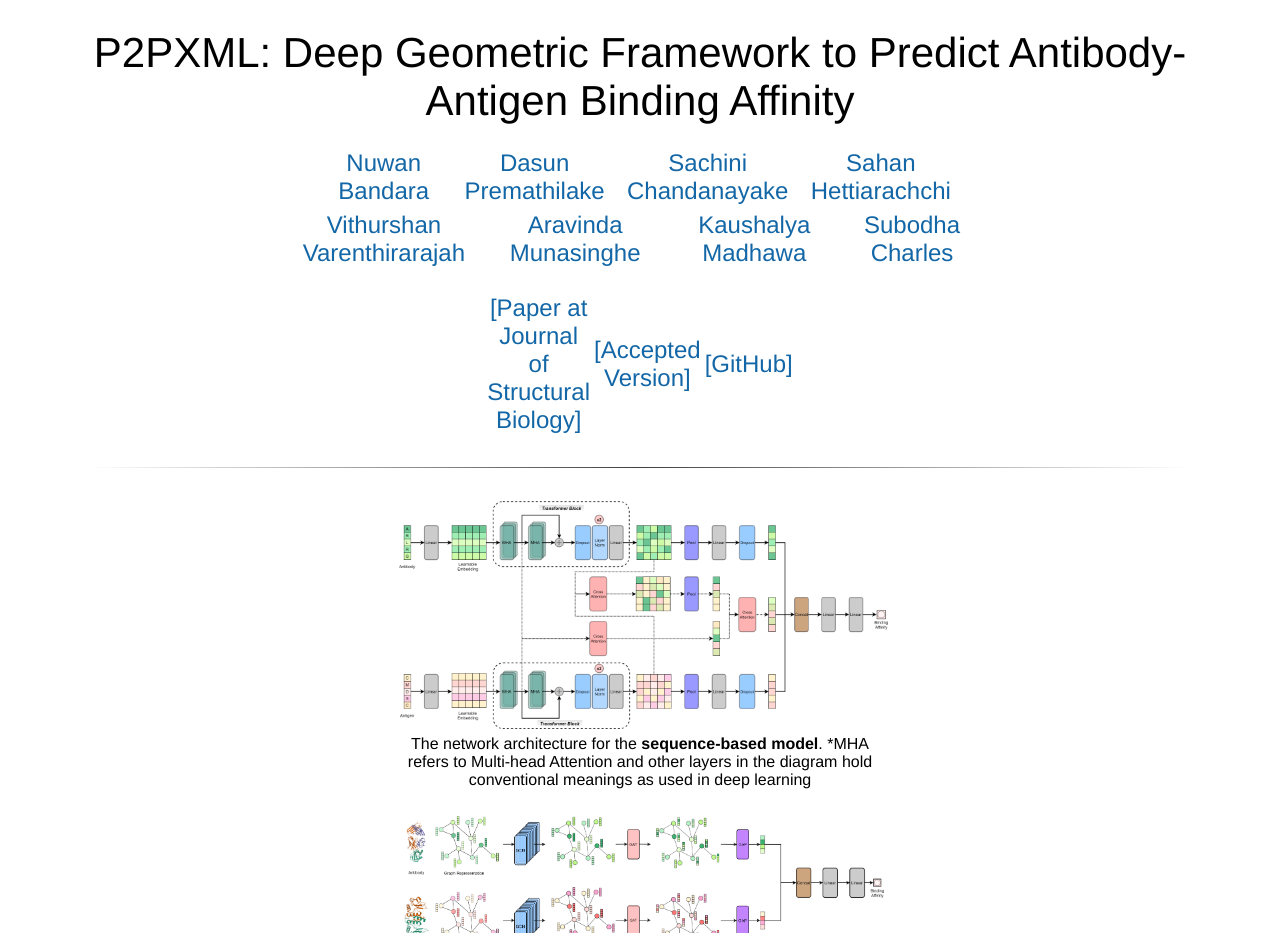
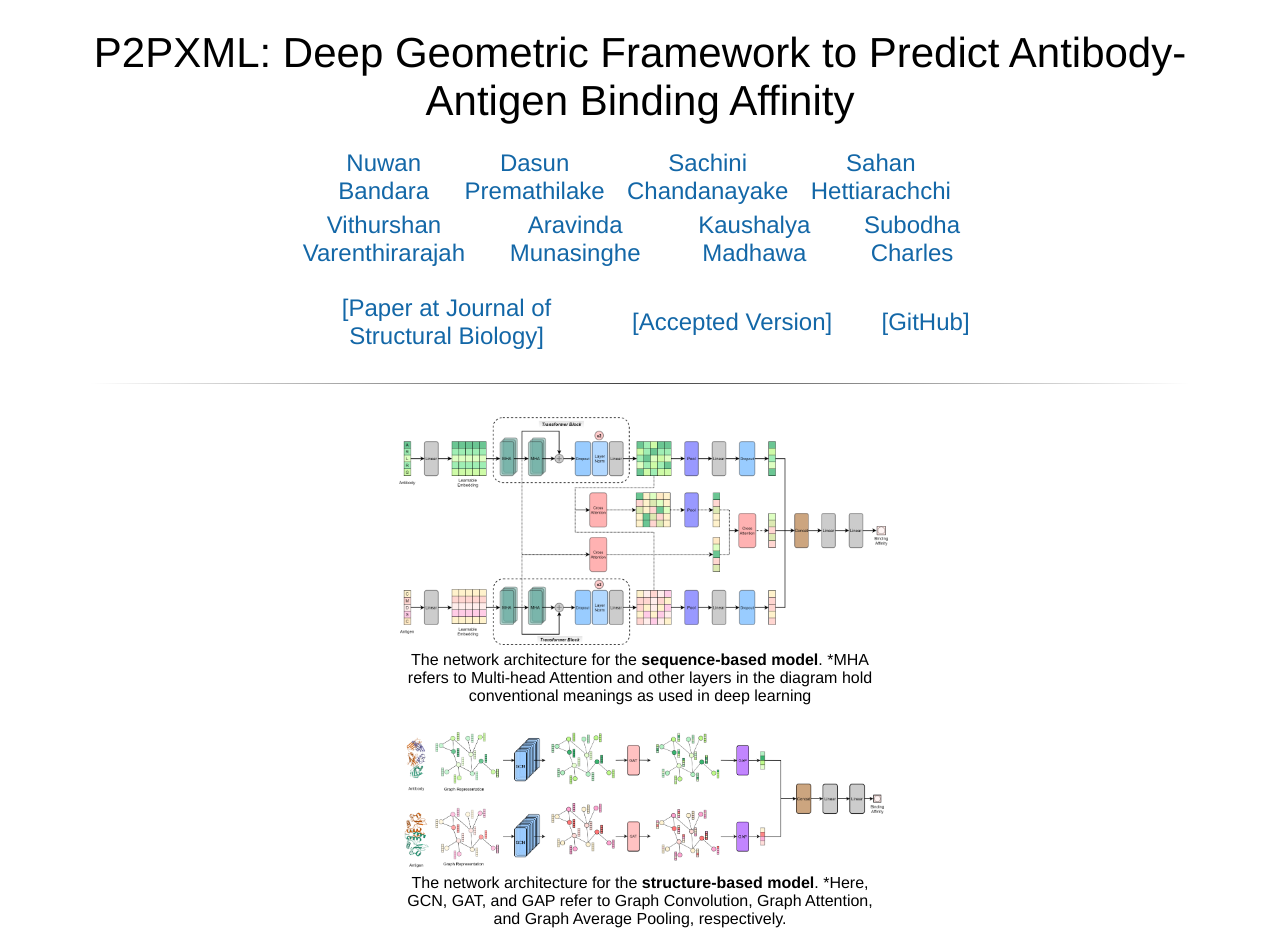
Before and after one commit to Drug-Discovery-ENTC/p2pxml, a plain HTML site: page index.html in a window 1280 px wide. Shown: the top 933 px of the page. Drawn offline with Linux system fonts and the light colour scheme; a script that the page names is missing.

Commit message:
Update index.html with accepted version

```diff
--- a/index.html
+++ b/index.html
@@ -191,7 +191,7 @@
 			</table>
 		<br>
 
-			<table align=center width=250px>
+			<table align=center width=700px>
 				<tr>
 					<td align=center width=300px>
 						<div style="text-align: center;">
@@ -200,7 +200,7 @@
 					</td>
 					<td align=center width=250px>
 						<div style="text-align: center;">
-							<span style="font-size:24px"><a href='https://github.com/Drug-Discovery-ENTC/p2pxml/blob/github-page/resources/p2pxml_accepted_version_reduced.pdf'>[Accepted Version]</a></span><br>
+							<span style="font-size:24px"><a href='resources/p2pxml_accepted_version_reduced.pdf'>[Accepted Version]</a></span><br>
 						</div>
 					</td>
 					<td align=center width=120px>
```
